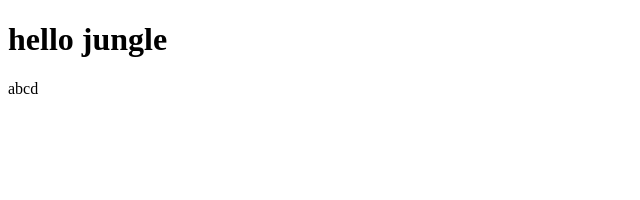
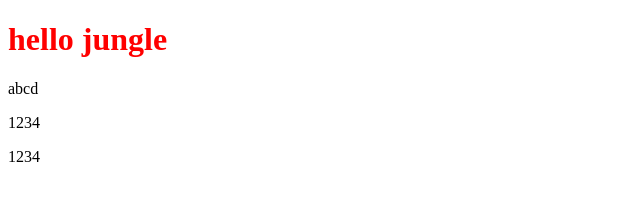
Before and after one commit to sa2ssak/work0104, a plain HTML site: page index.html in a window 1280 px wide. Shown: the whole page, without its empty margins (0-640 px from the left). Drawn offline with Linux system fonts and the light colour scheme.

Commit message:
3rd commit

```diff
--- a/index.html
+++ b/index.html
@@ -5,9 +5,19 @@
     <meta http-equiv="X-UA-Compatible" content="IE=edge">
     <meta name="viewport" content="width=device-width, initial-scale=1.0">
     <title>Document</title>
+    <style>
+        h1 {
+            color: red;
+        }
+    </style>
 </head>
 <body>
     <h1>hello jungle</h1>
     <p>abcd</p>
+
+    <div>
+        <p>1234</p>
+        <span>1234</span>
+    </div>
 </body>
 </html>
```
